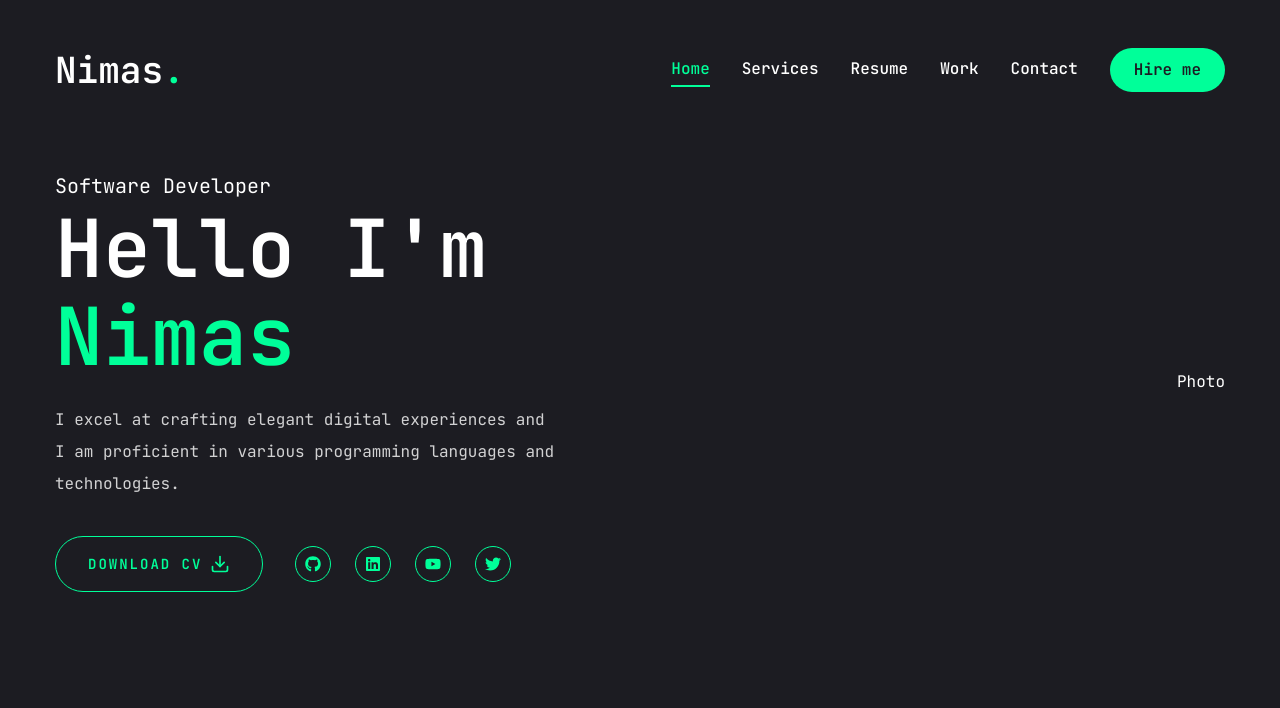
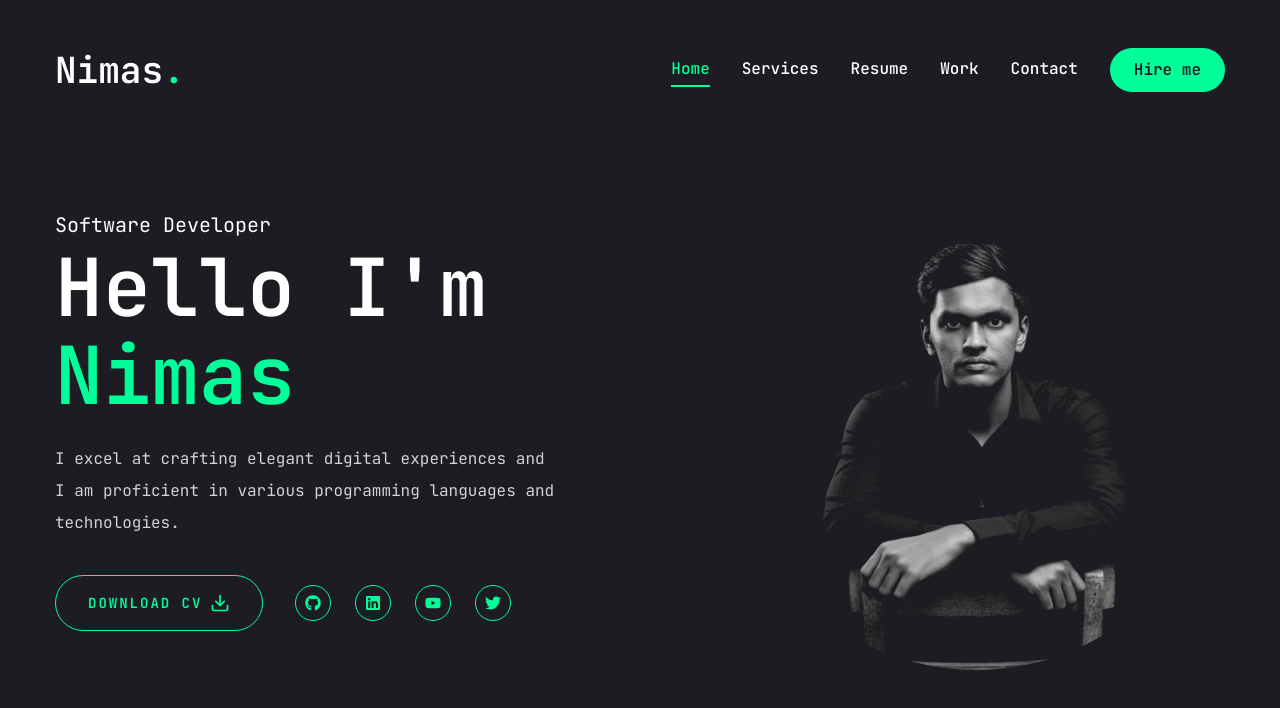
Before and after one commit to Kafoor-Nimas/my-portfolio, a Next.js app: page / in a window 1280 px wide. Shown: the top 708 px of the page. Built offline with nearby package versions, Linux system fonts and the light colour scheme.

Commit message:
Completed hero photo section

```diff
--- a/components/Photo.jsx
+++ b/components/Photo.jsx
@@ -1,9 +1,37 @@
-import React from 'react'
+"use client";
+import { motion } from "framer-motion";
+import Image from "next/image";
 
 const Photo = () => {
   return (
-    <div>Photo</div>
-  )
-}
+    <div className="w-full h-full relative">
+      <motion.div
+        initial={{ opacity: 0 }}
+        animate={{
+          opacity: 1,
+          transition: { delay: 2, duration: 0.4, ease: "easeIn" },
+        }}
+      >
+        <motion.div
+          initial={{ opacity: 0 }}
+          animate={{
+            opacity: 1,
+            transition: { delay: 2.4, duration: 0.4, ease: "easeInOut" },
+          }}
+          className="w-[298px] h-[298px] xl:w-[498px] xl:h-[498px] mix-blend-lighten"
+        >
+          <Image
+            src="/assets/photo2.jpeg"
+            alt="image"
+            priority
+            quality={100}
+            fill
+            className="object-contain rounded-full "
+          />
+        </motion.div>
+      </motion.div>
+    </div>
+  );
+};
 
-export default Photo
+export default Photo;
```
Also changed, not shown: public/assets/photo2.jpeg (added).
